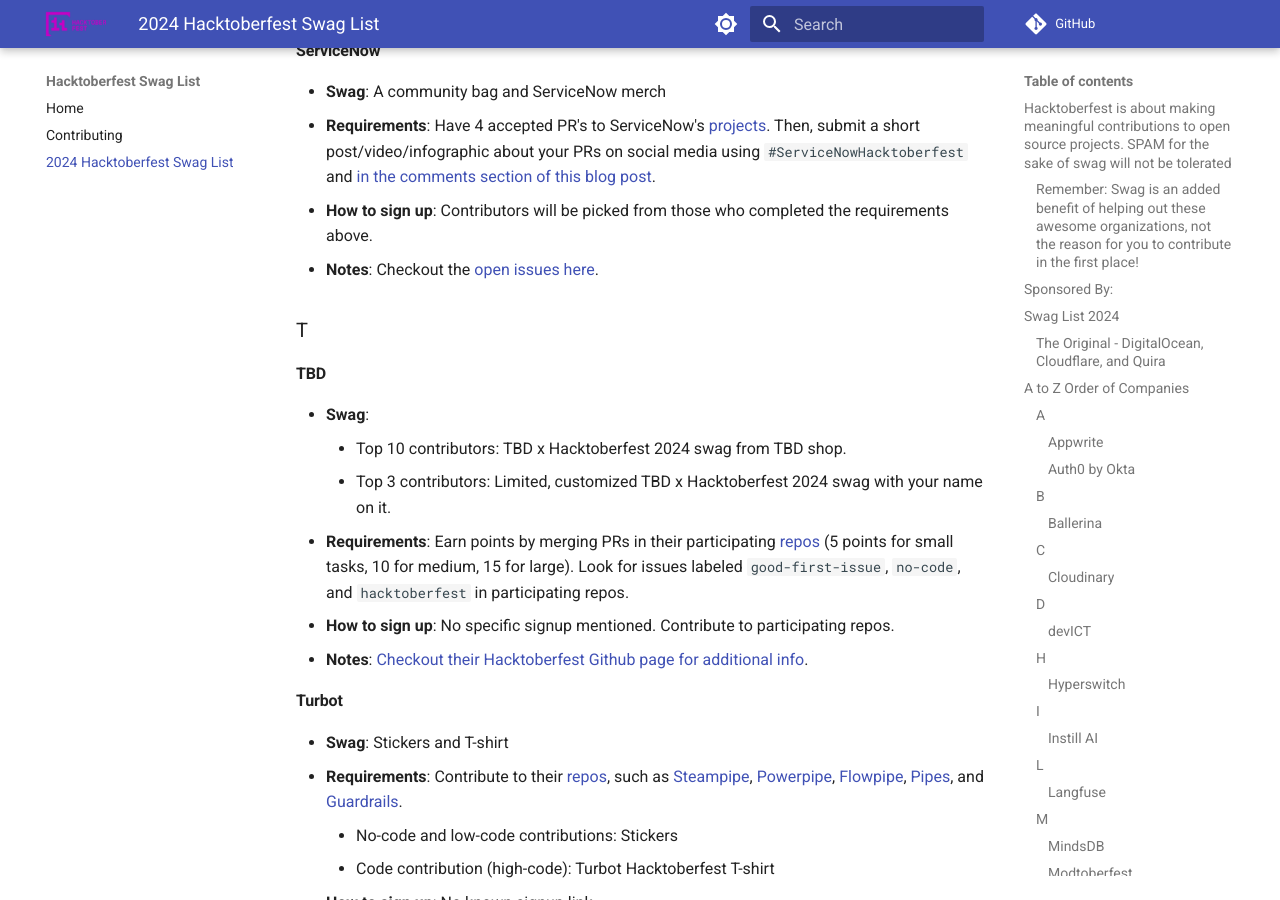
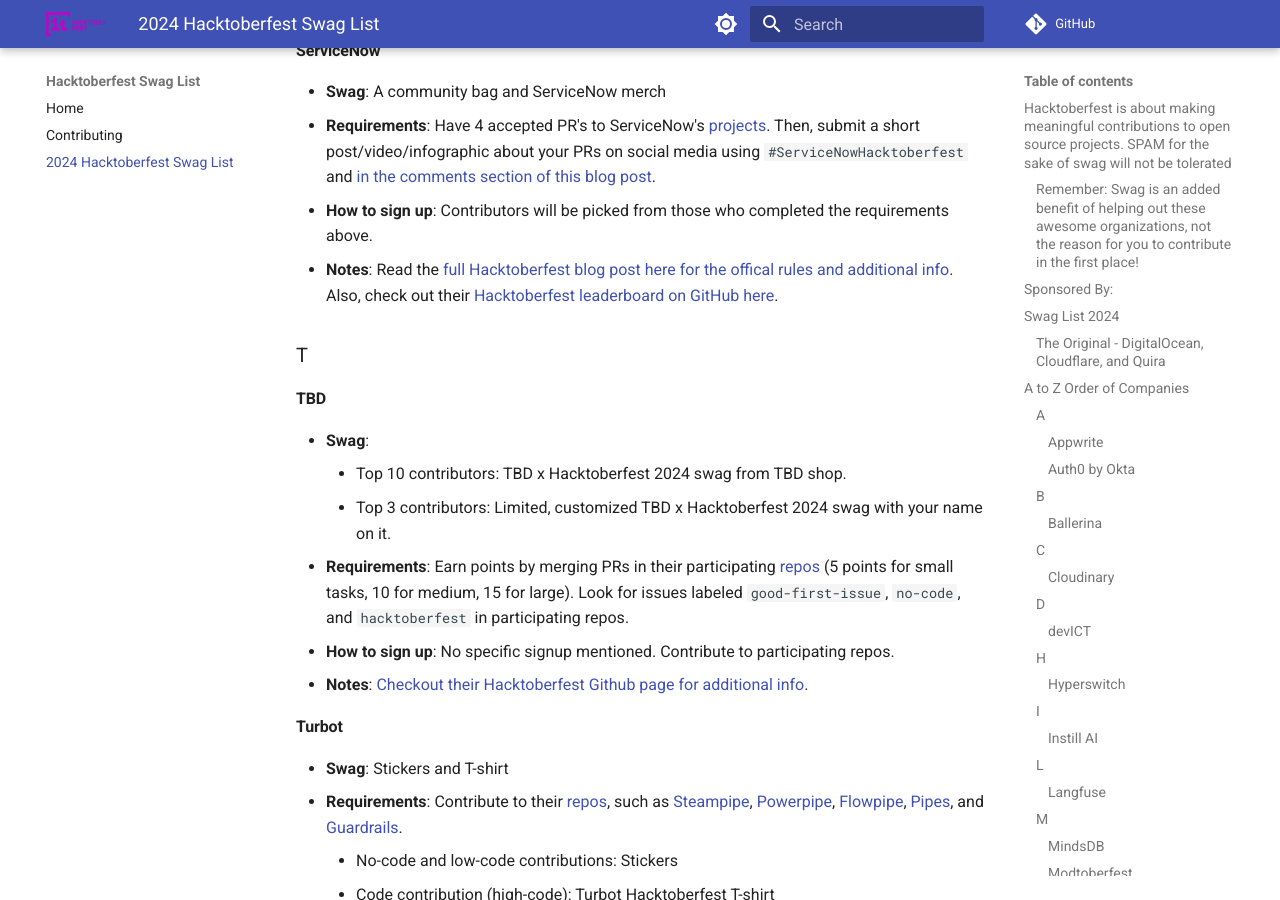
Before and after one commit to crweiner/hacktoberfest-swag-list, an MkDocs documentation site: the page built from docs/list.md, in a window 1280 px wide and 900 px high, scrolled down 4660 px. Built offline with MkDocs 1.6.1 and Material for MkDocs 9.7.7, drawn with Linux system fonts in a browser that asks for light colours; plug-ins that fetch from the network failed and are left out; comment, search, counter and statistics services are not loaded.

Commit message:
reverting Service now changes.

```diff
--- a/docs/list.md
+++ b/docs/list.md
@@ -147,7 +147,7 @@
 - **Swag**: A community bag and ServiceNow merch
 - **Requirements**: Have 4 accepted PR's to ServiceNow's [projects](https://github.com/ServiceNowDevProgram/Hacktoberfest). Then, submit a short post/video/infographic about your PRs on social media using `#ServiceNowHacktoberfest` and [in the comments section of this blog post](https://www.servicenow.com/community/developer-advocate-blog/servicenow-hacktoberfest-2024/ba-p/3052690).
 - **How to sign up**: Contributors will be picked from those who completed the requirements above.
-- **Notes**: Checkout the [open issues here](https://github.com/smallcloudai/refact-lsp/issues).
+- **Notes**: Read the [full Hacktoberfest blog post here for the offical rules and additional info](https://www.servicenow.com/community/developer-advocate-blog/servicenow-hacktoberfest-2024/ba-p/3052690). Also, check out their [Hacktoberfest leaderboard on GitHub here](https://github.com/ServiceNowDevProgram/Hacktoberfest).
 
 ### T
 
```
